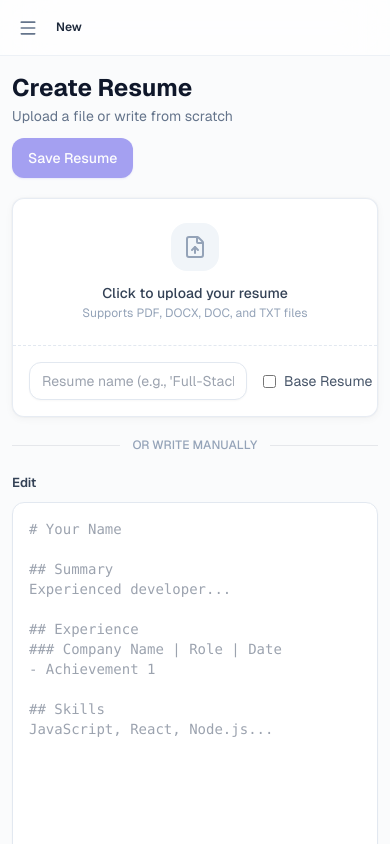
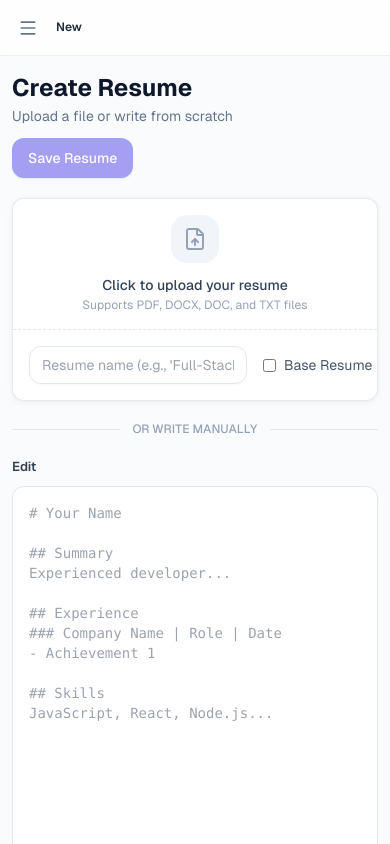
Before and after one commit to faizvk/job-pilot, a Next.js app: page /resumes/new in a window 390 px wide. Built offline with nearby package versions, Linux system fonts and the light colour scheme.

Commit message:
auto: update src/app/resumes/new/page.tsx (1 file changed, 1 insertion(+), 1 deletion(-))

```diff
--- a/src/app/resumes/new/page.tsx
+++ b/src/app/resumes/new/page.tsx
@@ -107,7 +107,7 @@ export default function NewResumePage() {
         <button
           onClick={() => fileInputRef.current?.click()}
           disabled={uploading}
-          className="w-full p-6 border-b border-dashed border-slate-200 hover:bg-indigo-50/30 transition-all group disabled:opacity-50"
+          className="w-full p-4 sm:p-6 border-b border-dashed border-slate-200 hover:bg-indigo-50/30 transition-all group disabled:opacity-50"
         >
           <div className="flex flex-col items-center gap-3">
             <div className="w-12 h-12 rounded-2xl bg-slate-100 group-hover:bg-indigo-100 flex items-center justify-center transition-colors">
```
